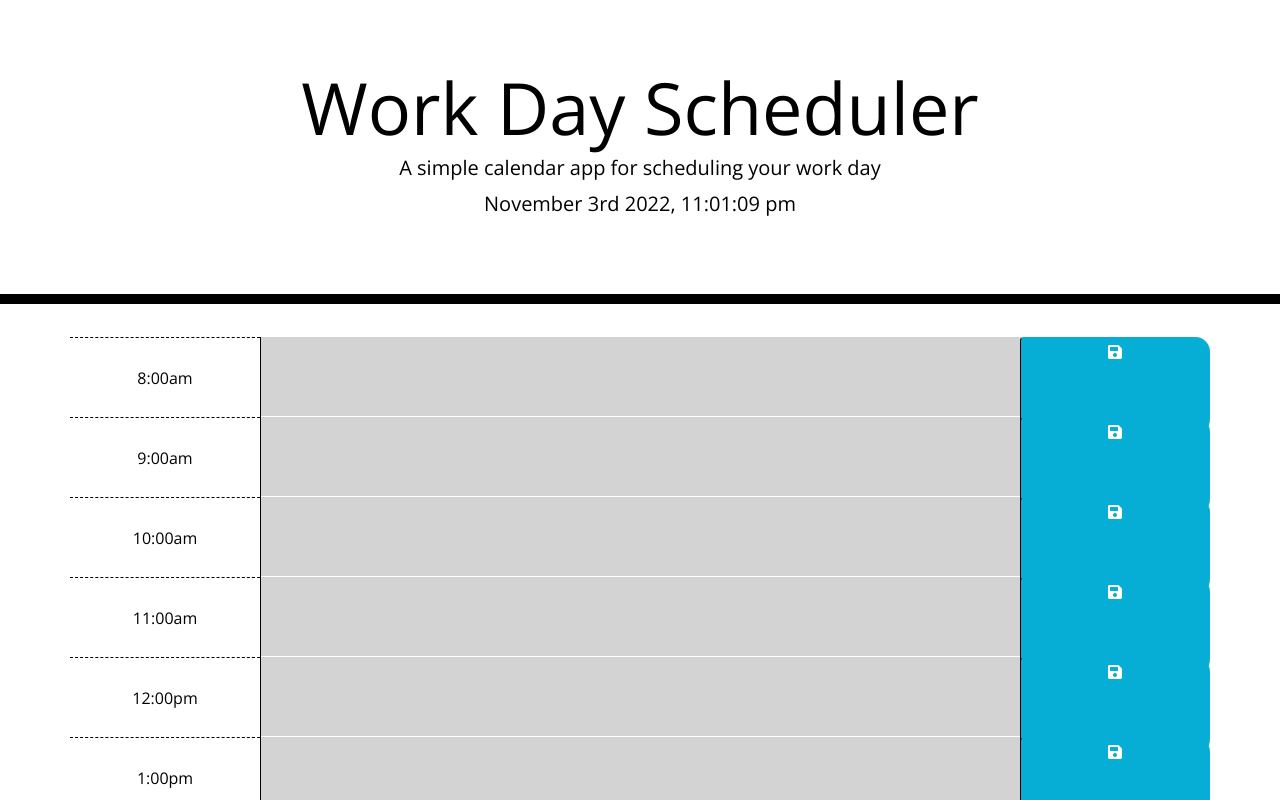
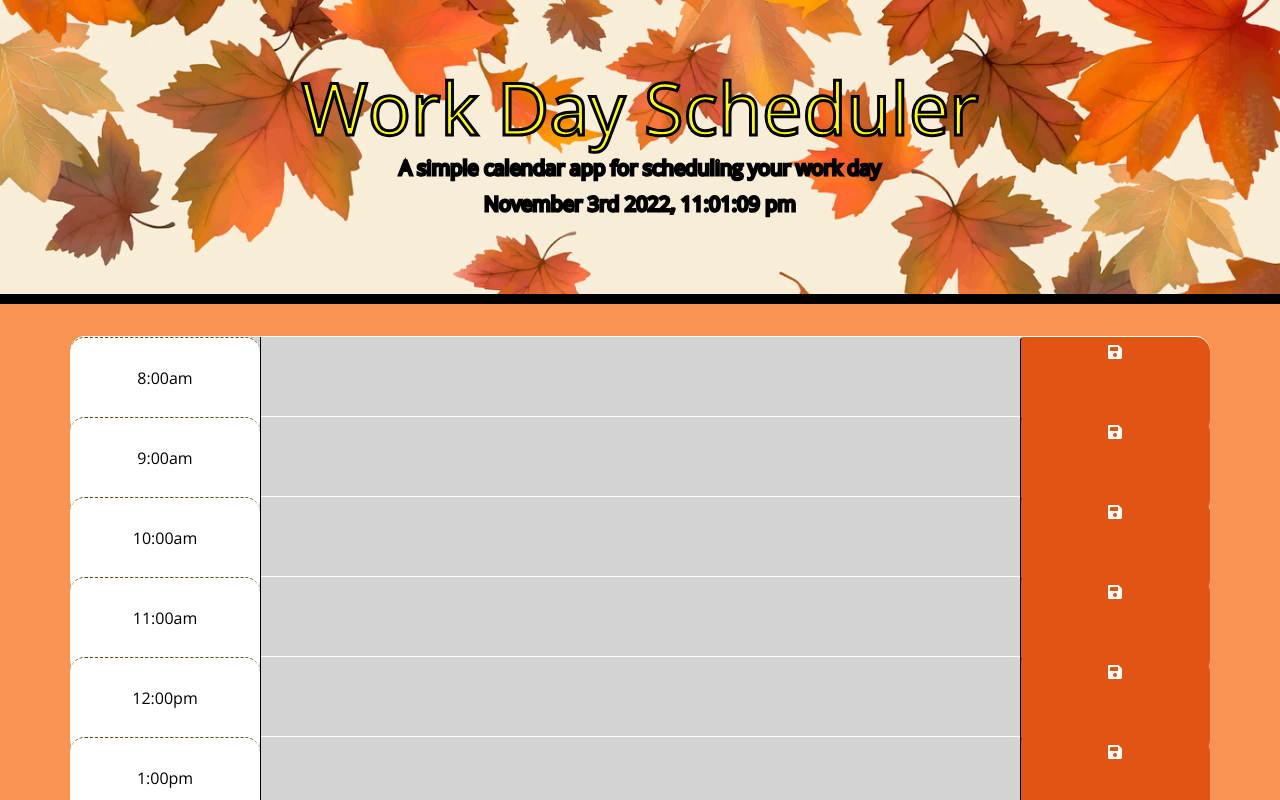
Before and after one commit to zeebigbadkitty/Work-Day-Scheduler, a plain HTML site: page index.html in a window 1280 px wide. Shown: the top 800 px of the page. Drawn offline with nearby package versions, Linux system fonts and the light colour scheme.

Commit message:
Added some fall styles.

```diff
--- a/style.css
+++ b/style.css
@@ -2,6 +2,7 @@ body {
   font-family: 'Open Sans', sans-serif;
   font-size: 16px;
   line-height: 1;
+  background: #f89351;
 }
 
 textarea {
@@ -15,8 +16,10 @@ textarea {
 
 .jumbotron {
   text-align: center;
-  background-color: transparent;
-  color: black;
+  background-image: url("assets/fall.jpg");
+  background-size: cover;
+  color: yellow;
+  -webkit-text-stroke:3px black;
   border-radius: 0;
   border-bottom: 10px solid black;
 }
@@ -34,12 +37,14 @@ textarea {
   white-space: pre-wrap;
   height: 80px;
   border-top: 1px solid white;
+    border-radius: 15px;
 }
 
 .hour {
   background-color: #ffffff;
   color: #000000;
-  border-top: 1px dashed #000000;
+  border-top: 1px dashed #6d4804;
+  border-radius: 15px;
 }
 
 .past {
@@ -48,12 +53,12 @@ textarea {
 }
 
 .present {
-  background-color: #ff6961;
+  background-color: #ec9590;
   color: white;
 }
 
 .future {
-  background-color: #77dd77;
+  background-color: #b5e2b5;
   color: white;
 }
 
@@ -63,7 +68,7 @@ textarea {
   border-left: 1px solid black;
   border-top-right-radius: 15px;
   border-bottom-right-radius: 15px;
-  background-color: #06aed5;
+  background-color: #e25413;
   color: white;
 }
 
```
Also changed, not shown: assets/fall.jpg (added).
